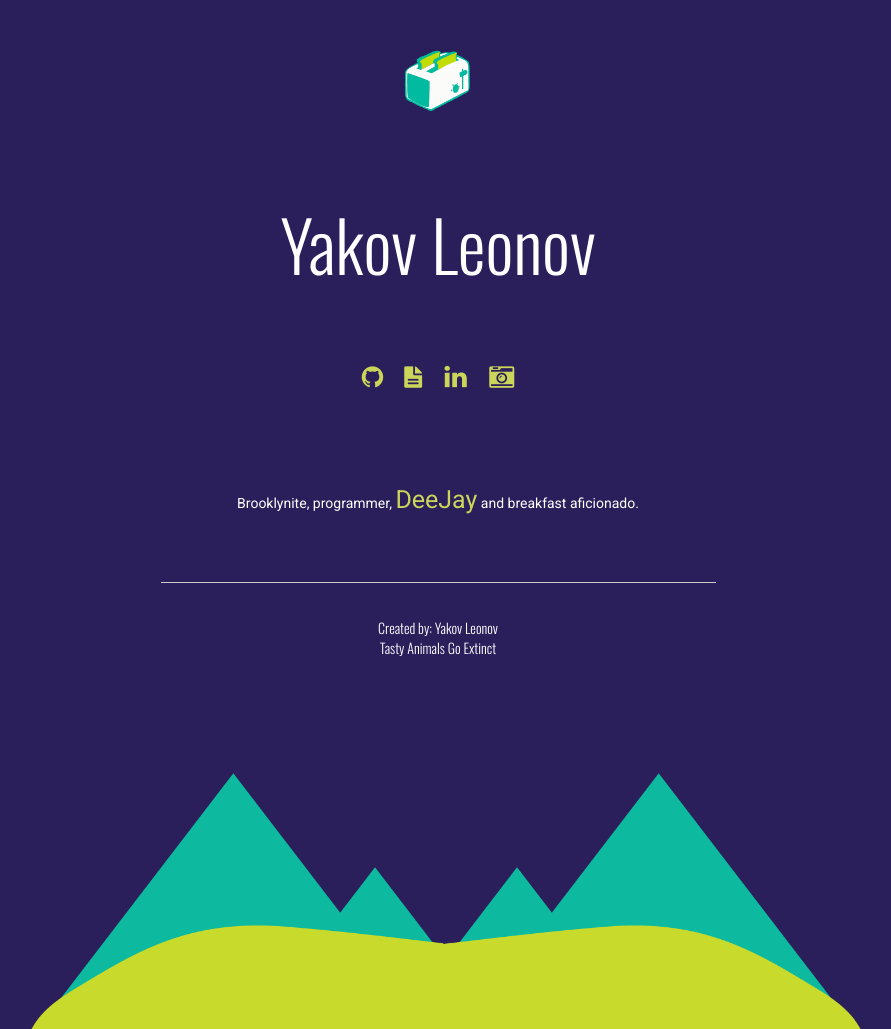
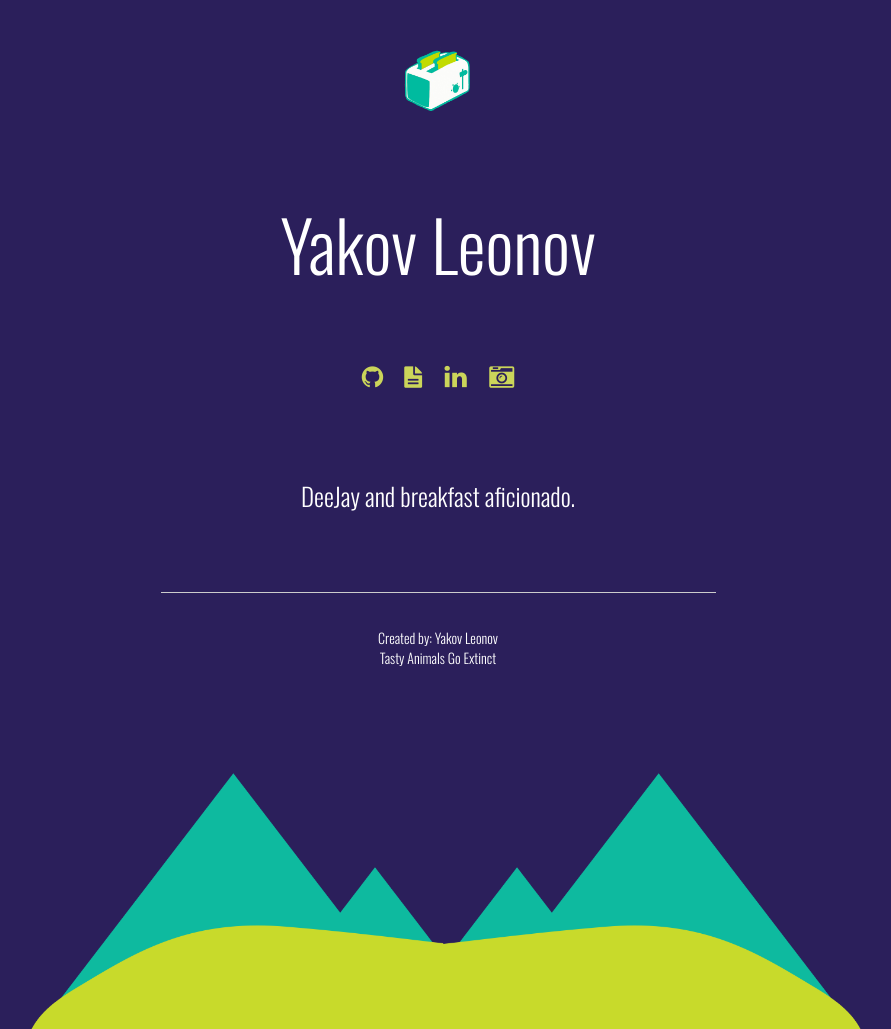
Before and after one commit to bruute/my-first-website, a Django app: page / in a window 1280 px wide. Shown: the whole page, without its empty margins (202-1093 px from the left). Run offline with Django 3.2, Linux system fonts and the light colour scheme; data that the repository does not hold is empty; some libraries are stand-ins or nearby versions.

Commit message:
font size for post 15

```diff
--- a/blog/templates/blog/post_list.html
+++ b/blog/templates/blog/post_list.html
@@ -73,7 +73,7 @@
     		<div class="col-lg-6 col-lg-offset-3">
 
                 <!-- Description -->
-    			<p>Brooklynite, programmer, <a href="https://RhythmInMotion.biz"> DeeJay</a> and breakfast aficionado.</p>
+    			<p><h10><Brooklynite, programmer, <a href="https://RhythmInMotion.biz"> DeeJay</a> and breakfast aficionado.</10></p>
                 <br>
                 <br>
                 <hr>
--- a/static/css/main.css
+++ b/static/css/main.css
@@ -2,7 +2,7 @@ body {
   background-color: #2C285B;
     font-family: 'Roboto';
     font-weight: 300;
-    font-size: 50 px;
+    font-size: 20 px;
     color: #FFFFFF;
 
     -webkit-font-smoothing: antialiased;
@@ -10,10 +10,10 @@ body {
 }
 
 /* Titles */
+
 h1, h2, h3, h4, h5, h6 {
     font-family: 'Oswald', sans-serif;
     font-weight: 300;
-    font-size: 25 px;
     color: #FFFFFF;
 }
 
@@ -25,8 +25,7 @@ h7{
 
 h8{
     font-family: 'Oswald', sans-serif;
-    font-weight: 50;
-    font-size: 50 px;
+    font-weight: 100;
     color: #FFFFFF;
 }
 
@@ -36,8 +35,18 @@ h9{
     font-size: 25px
 }
 
+h10{
+    font-family: 'Oswald', sans-serif;
+    color: #FFFFFF;
+    font-size: 25px
+}
 /* Paragraph & Typographic */
 
+p {
+    line-height: 28px;
+    margin-bottom: 25px;
+    font-size: 25px;
+}
 
 .centered {
     text-align: center;
```
